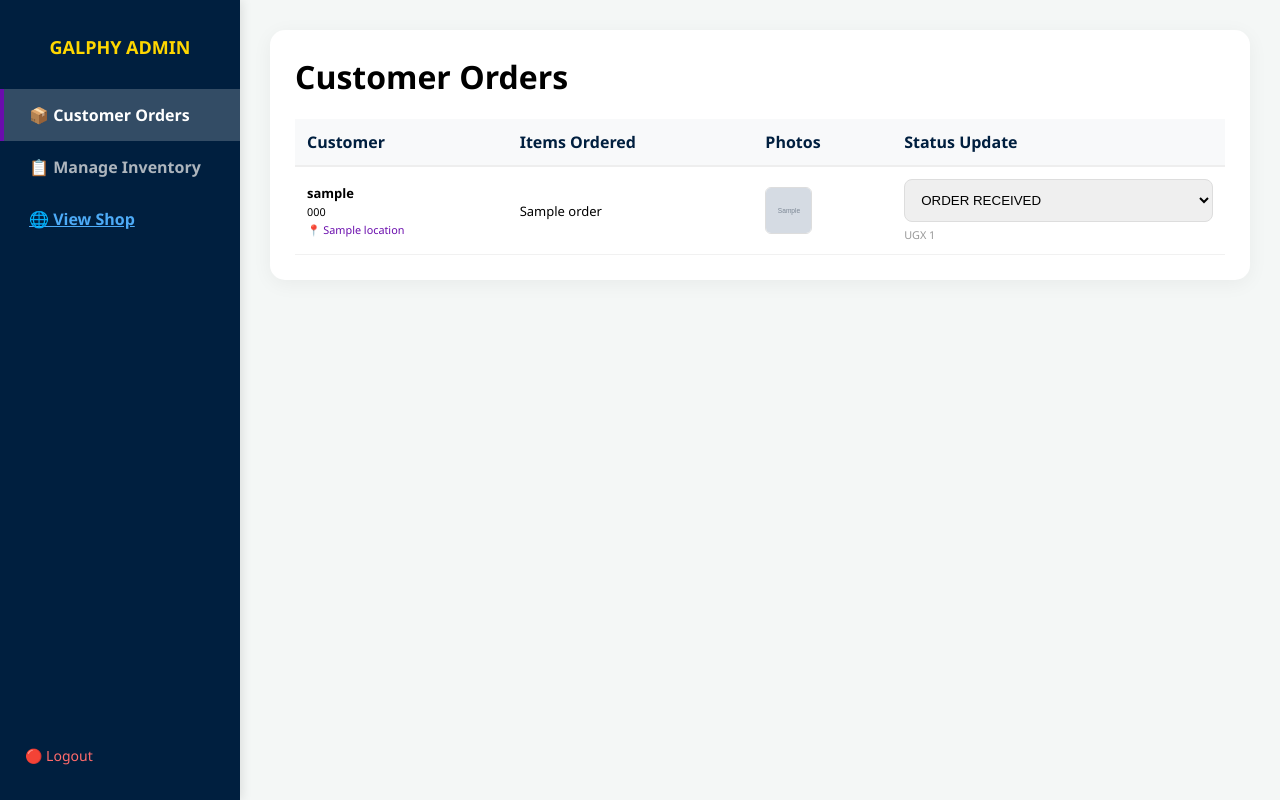
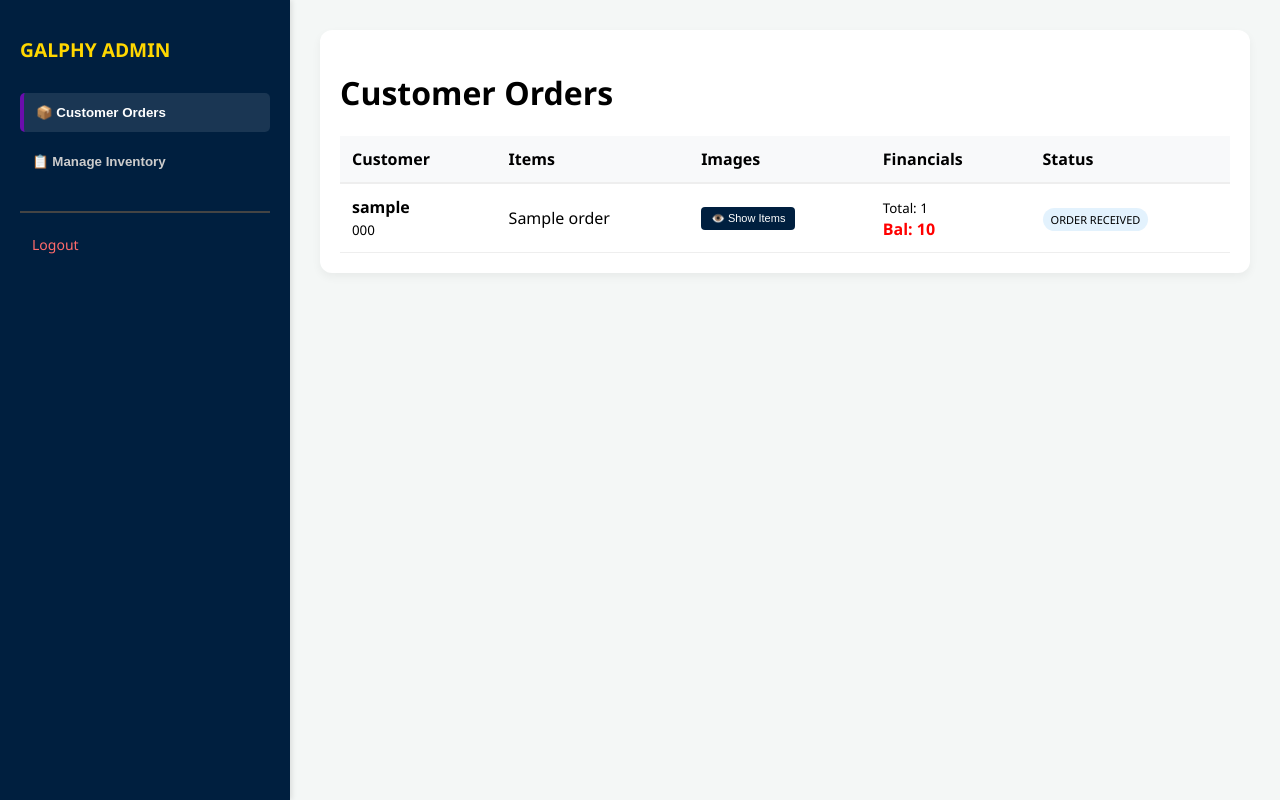
Before and after one commit to FAR-ANALYST/phionah-plastics, a Flask app: template templates/admin.html in a window 1280 px wide. Run offline with Flask 3, Linux system fonts and the light colour scheme; the template is opened without the code that fills it: most values are stand-ins (such as "Sample title", 1, 10 or a date in 2020); grey boxes marked "Sample" are stand-in pictures; some libraries are stand-ins or nearby versions.

Commit message:
Update admin.html

```diff
--- a/templates/admin.html
+++ b/templates/admin.html
@@ -3,93 +3,82 @@
 <head>
     <meta charset="UTF-8">
     <meta name="viewport" content="width=device-width, initial-scale=1.0">
-    <title>Galphy Admin | Split View</title>
-    <link rel="stylesheet" href="https://cdnjs.cloudflare.com/ajax/libs/cropperjs/1.5.13/cropper.min.css">
-    <script src="https://cdnjs.cloudflare.com/ajax/libs/cropperjs/1.5.13/cropper.min.js"></script>
+    <title>Galphy Admin | Orders & Inventory</title>
     <style>
-        :root { --sidebar-width: 240px; --blue: #001f3f; --purple: #6a0dad; }
-        body { font-family: 'Segoe UI', sans-serif; margin: 0; background: #f4f7f6; display: flex; height: 100vh; overflow: hidden; }
+        :root { --blue: #001f3f; --purple: #6a0dad; }
+        body { font-family: 'Segoe UI', sans-serif; margin: 0; display: flex; background: #f4f7f6; height: 100vh; }
 
-        /* Left Side Sidebar */
-        .sidebar { width: var(--sidebar-width); background: var(--blue); color: white; display: flex; flex-direction: column; padding: 20px 0; box-shadow: 2px 0 10px rgba(0,0,0,0.1); }
-        .sidebar h2 { font-size: 18px; text-align: center; margin-bottom: 30px; color: #ffd700; }
-        .nav-item { padding: 15px 25px; cursor: pointer; transition: 0.3s; font-weight: bold; color: #adb5bd; border-left: 4px solid transparent; }
-        .nav-item:hover { background: rgba(255,255,255,0.1); color: white; }
-        .nav-item.active { background: rgba(255,255,255,0.2); color: white; border-left: 4px solid var(--purple); }
-        .logout-btn { margin-top: auto; padding: 15px 25px; color: #ff6b6b; text-decoration: none; font-size: 14px; }
+        /* Sidebar Navigation */
+        .sidebar { width: 250px; background: var(--blue); color: white; padding: 20px; box-shadow: 2px 0 5px rgba(0,0,0,0.1); }
+        .sidebar h2 { color: #ffd700; font-size: 1.2rem; margin-bottom: 30px; }
+        .nav-btn { width: 100%; padding: 12px; margin-bottom: 10px; background: none; border: none; color: #ccc; text-align: left; cursor: pointer; font-weight: bold; border-radius: 5px; }
+        .nav-btn.active { background: rgba(255,255,255,0.1); color: white; border-left: 4px solid var(--purple); }
 
-        /* Right Side Content Area */
-        .main-content { flex-grow: 1; overflow-y: auto; padding: 30px; }
-        .panel { display: none; background: white; padding: 25px; border-radius: 15px; box-shadow: 0 4px 20px rgba(0,0,0,0.05); }
+        /* Main Content Area */
+        .main-content { flex-grow: 1; padding: 30px; overflow-y: auto; }
+        .panel { display: none; background: white; padding: 20px; border-radius: 12px; box-shadow: 0 4px 10px rgba(0,0,0,0.05); }
         .panel.active { display: block; }
 
-        /* Table Styling */
-        table { width: 100%; border-collapse: collapse; margin-top: 20px; }
-        th { background: #f8f9fa; color: var(--blue); padding: 12px; text-align: left; border-bottom: 2px solid #eee; }
-        td { padding: 12px; border-bottom: 1px solid #f1f1f1; font-size: 13px; }
-        .order-thumb { width: 45px; height: 45px; border-radius: 6px; object-fit: cover; border: 1px solid #ddd; margin-right: 3px; }
+        /* Orders Table */
+        table { width: 100%; border-collapse: collapse; }
+        th { text-align: left; background: #f8f9fa; padding: 12px; border-bottom: 2px solid #eee; }
+        td { padding: 12px; border-bottom: 1px solid #eee; vertical-align: middle; }
 
-        /* Form Styling */
-        .form-group { margin-bottom: 15px; }
-        label { display: block; margin-bottom: 5px; font-weight: bold; font-size: 14px; }
-        input, select { width: 100%; padding: 12px; border-radius: 8px; border: 1px solid #ddd; box-sizing: border-box; }
-        .btn-upload { background: var(--purple); color: white; border: none; padding: 15px; width: 100%; border-radius: 8px; font-weight: bold; cursor: pointer; margin-top: 10px; }
+        /* Hidden Image Gallery */
+        .image-unveil { display: none; margin-top: 10px; gap: 5px; flex-wrap: wrap; }
+        .order-thumb { width: 50px; height: 50px; border-radius: 4px; object-fit: cover; border: 1px solid #ddd; }
+        .unveil-btn { background: var(--blue); color: white; border: none; padding: 5px 10px; border-radius: 4px; cursor: pointer; font-size: 11px; }
 
-        #crop-wrap { max-width: 400px; margin: 15px 0; border: 2px dashed #ccc; padding: 10px; }
+        /* Inventory Styling */
+        .inv-form input, .inv-form select { width: 100%; padding: 10px; margin-bottom: 10px; border: 1px solid #ddd; border-radius: 5px; }
     </style>
 </head>
 <body>
 
     <div class="sidebar">
         <h2>GALPHY ADMIN</h2>
-        <div id="nav-orders" class="nav-item active" onclick="switchTab('orders')">📦 Customer Orders</div>
-        <div id="nav-inv" class="nav-item" onclick="switchTab('inv')">📋 Manage Inventory</div>
-        <a href="/" target="_blank" class="nav-item" style="color: #4dabf7;">🌐 View Shop</a>
-        <a href="/logout" class="logout-btn">🔴 Logout</a>
+        <button class="nav-btn active" onclick="showTab('orders')">📦 Customer Orders</button>
+        <button class="nav-btn" onclick="showTab('inventory')">📋 Manage Inventory</button>
+        <hr style="border: 0.5px solid #444; margin: 20px 0;">
+        <a href="/logout" style="color: #ff6b6b; text-decoration: none; font-size: 14px; padding-left: 12px;">Logout</a>
     </div>
 
     <div class="main-content">
-
-        <div id="panel-orders" class="panel active">
-            <h1 style="margin-top:0;">Customer Orders</h1>
+        <div id="orders-panel" class="panel active">
+            <h1>Customer Orders</h1>
             <table>
                 <thead>
                     <tr>
                         <th>Customer</th>
-                        <th>Items Ordered</th>
-                        <th>Photos</th>
-                        <th>Status Update</th>
+                        <th>Items</th>
+                        <th>Images</th>
+                        <th>Financials</th>
+                        <th>Status</th>
                     </tr>
                 </thead>
                 <tbody>
                     {% for o in orders %}
                     <tr>
-                        <td>
-                            <b>{{ o.username }}</b><br>
-                            <small>{{ o.phone }}</small><br>
-                            <small style="color:var(--purple)">📍 {{ o.location }}</small>
-                        </td>
+                        <td><b>{{ o.username }}</b><br><small>{{ o.phone }}</small></td>
                         <td>{{ o.item_name }}</td>
                         <td>
-                            <div style="display: flex;">
+                            <button class="unveil-btn" onclick="toggleImages(this)">👁️ Show Items</button>
+                            <div class="image-unveil">
                                 {% if o.item_images %}
                                     {% for img in o.item_images %}
                                     <img src="{{ img }}" class="order-thumb">
                                     {% endfor %}
                                 {% else %}
-                                    <small style="color:#ccc;">N/A</small>
+                                    <small>No photos</small>
                                 {% endif %}
                             </div>
                         </td>
                         <td>
-                            <form action="/update_status/{{ o.id }}" method="POST">
-                                <select name="status" onchange="this.form.submit()">
-                                    <option value="ORDER RECEIVED" {% if o.status == 'ORDER RECEIVED' %}selected{% endif %}>ORDER RECEIVED</option>
-                                    <option value="ON THE WAY" {% if o.status == 'ON THE WAY' %}selected{% endif %}>ON THE WAY</option>
-                                    <option value="DELIVERED" {% if o.status == 'DELIVERED' %}selected{% endif %}>DELIVERED</option>
-                                </select>
-                            </form>
-                            <small style="display:block; margin-top:5px; color:#999;">UGX {{ "{:,}".format(o.total_price) }}</small>
+                            <small>Total: {{ "{:,}".format(o.total_price) }}</small><br>
+                            <b style="color:red;">Bal: {{ "{:,}".format(o.balance) }}</b>
+                        </td>
+                        <td>
+                            <span style="background: #e3f2fd; padding: 4px 8px; border-radius: 12px; font-size: 11px;">{{ o.status }}</span>
                         </td>
                     </tr>
                     {% endfor %}
@@ -97,67 +86,46 @@
             </table>
         </div>
 
-        <div id="panel-inv" class="panel">
-            <h1 style="margin-top:0;">Inventory Management</h1>
-            <div style="max-width: 500px;">
+        <div id="inventory-panel" class="panel">
+            <h1>Manage Inventory</h1>
+            <div style="max-width: 500px;" class="inv-form">
+                <h3>Add New Product</h3>
                 <form action="/add_product" method="POST" enctype="multipart/form-data">
-                    <div class="form-group">
-                        <label>Product Name</label>
-                        <input type="text" name="name" required>
-                    </div>
-                    <div class="form-group">
-                        <label>Category</label>
-                        <select name="category">
-                            <option>Buckets & Basins</option>
-                            <option>Kitchenware</option>
-                            <option>Furniture</option>
-                            <option>Other</option>
-                        </select>
-                    </div>
-                    <div class="form-group">
-                        <label>Price (UGX)</label>
-                        <input type="number" name="price" required>
-                    </div>
-                    <div class="form-group">
-                        <label>Product Image</label>
-                        <input type="file" id="imgInput" accept="image/*" onchange="startCropper(event)" required>
-                    </div>
-
-                    <div id="crop-wrap" style="display:none;">
-                        <img id="crop-preview" style="max-width: 100%;">
-                    </div>
-
-                    <button type="submit" class="btn-upload">🚀 Add Product to Store</button>
+                    <input type="text" name="name" placeholder="Product Name" required>
+                    <input type="number" name="price" placeholder="Price (UGX)" required>
+                    <select name="category">
+                        <option>Buckets & Basins</option>
+                        <option>Kitchenware</option>
+                        <option>Furniture</option>
+                    </select>
+                    <label>Product Image:</label>
+                    <input type="file" name="product_image" required>
+                    <button type="submit" style="background:var(--purple); color:white; border:none; padding:15px; width:100%; border-radius:8px; cursor:pointer;">Upload to Store</button>
                 </form>
             </div>
         </div>
-
     </div>
 
     <script>
-        function switchTab(tabId) {
-            // Hide all panels
+        function showTab(tabName) {
+            // Toggle Panels
             document.querySelectorAll('.panel').forEach(p => p.classList.remove('active'));
-            // Deactivate all nav items
-            document.querySelectorAll('.nav-item').forEach(n => n.classList.remove('active'));
+            document.getElementById(tabName + '-panel').classList.add('active');
 
-            // Show selected panel and nav
-            document.getElementById('panel-' + tabId).classList.add('active');
-            document.getElementById('nav-' + tabId).classList.add('active');
+            // Toggle Buttons
+            document.querySelectorAll('.nav-btn').forEach(b => b.classList.remove('active'));
+            event.currentTarget.classList.add('active');
         }
 
-        let cropper;
-        function startCropper(event) {
-            const reader = new FileReader();
-            reader.onload = function(){
-                const wrap = document.getElementById('crop-wrap');
-                const img = document.getElementById('crop-preview');
-                img.src = reader.result;
-                wrap.style.display = 'block';
-                if(cropper) cropper.destroy();
-                cropper = new Cropper(img, { aspectRatio: 1, viewMode: 1 });
-            };
-            reader.readAsDataURL(event.target.files[0]);
+        function toggleImages(btn) {
+            const gallery = btn.nextElementSibling;
+            if (gallery.style.display === "flex") {
+                gallery.style.display = "none";
+                btn.innerText = "👁️ Show Items";
+            } else {
+                gallery.style.display = "flex";
+                btn.innerText = "Hide Items";
+            }
         }
     </script>
 </body>
```
